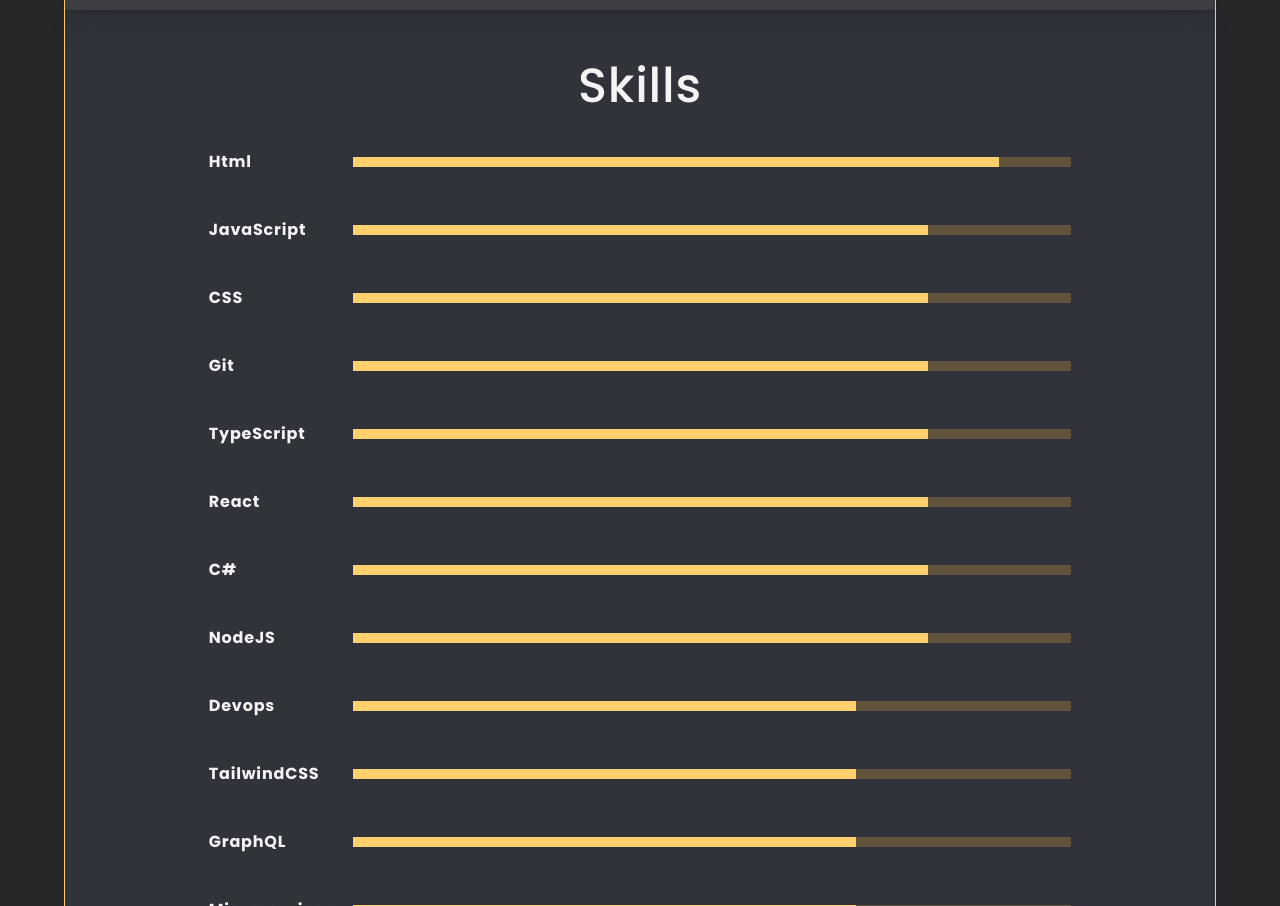
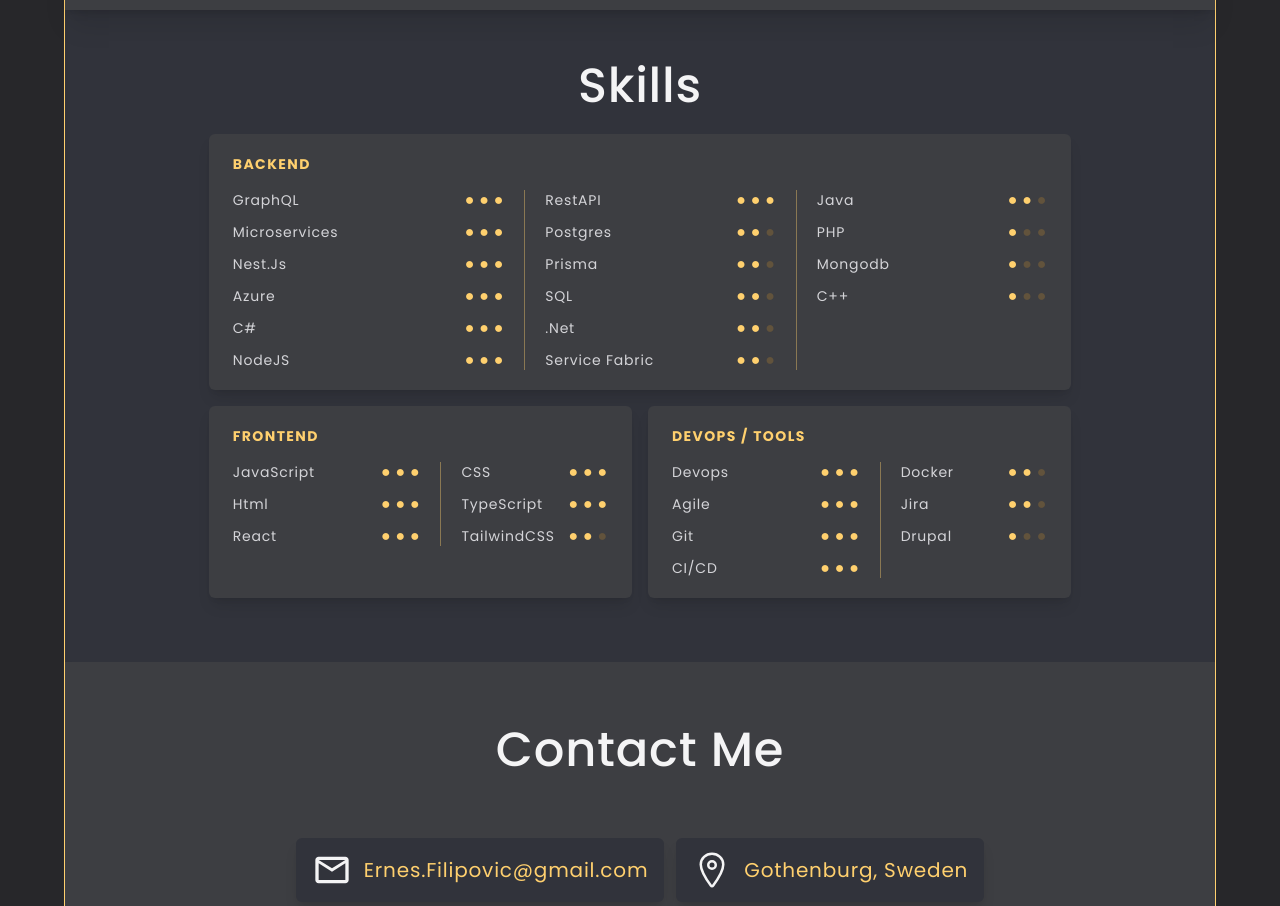
Before and after one commit to ErNoI/cv, a React (Vite) app: page / in a window 1280 px wide. Shown: the part 2840-3746 px from the top of the page. Built offline with nearby package versions, Linux system fonts and the light colour scheme.

Commit message:
Refactor Skills section and update SideNav for improved structure and responsiveness; introduce SkillsV2 component

```diff
--- a/src/App.tsx
+++ b/src/App.tsx
@@ -4,7 +4,7 @@ import About from "./Sections/About";
 import { Contact } from "./Sections/Contact";
 import { Experience } from "./Sections/Experience";
 import { Header } from "./Sections/Header";
-import { SkillList } from "./Sections/Skills";
+import { SkillsV2 } from "./Sections/SkillsV2";
 
 function App() {
   return (
@@ -13,7 +13,7 @@ function App() {
       <Header />
       <About />
       <Experience />
-      <SkillList />
+      <SkillsV2 />
       <Contact />
       {/* <ScrollTopButton /> */}
     </div>
--- a/src/Sections/Skills.tsx
+++ b/src/Sections/Skills.tsx
@@ -4,14 +4,13 @@ import { FC } from "react";
 
 export type skillProps = {
   skillName: string;
-  imgPath?: string;
   percentage?: number;
+  category?: "Frontend" | "Backend" | "DevOps / Tools";
 };
 
-export const Skill: FC<skillProps> = ({ imgPath, skillName }) => {
+export const Skill: FC<skillProps> = ({ skillName }) => {
   return (
     <div className="m-4 flex h-52 w-52 flex-col items-center justify-between rounded-2xl bg-secondary p-10 shadow-lg">
-      <img className="w-16" src={imgPath}></img>
       <h1 className="text-lg font-bold text-slate-100">{skillName}</h1>
     </div>
   );
--- /dev/null
+++ b/src/Sections/SkillsV2.tsx
@@ -0,0 +1,91 @@
+import { FC } from "react";
+import { skillData } from "@/data/StaticData";
+import { skillProps } from "./Skills";
+
+const CATEGORY_ORDER = ["Backend", "Frontend", "DevOps / Tools"] as const;
+
+const getTier = (percentage: number) => {
+  if (percentage <= 40) return 1;
+  if (percentage <= 70) return 2;
+  return 3;
+};
+
+const SkillRow: FC<skillProps> = ({ skillName, percentage = 0 }) => {
+  const tier = getTier(percentage);
+  return (
+    <div className="flex items-center justify-between gap-2">
+      <span className="text-sm text-zinc-300">{skillName}</span>
+      <div className="flex gap-1 shrink-0">
+        {[1, 2, 3].map((i) => (
+          <span key={i} className={`text-base leading-none ${i <= tier ? "text-action" : "text-accent"}`}>
+            ●
+          </span>
+        ))}
+      </div>
+    </div>
+  );
+};
+
+const SkillCategory: FC<{ name: string; skills: skillProps[]; cols?: number }> = ({
+  name,
+  skills,
+  cols = 2,
+}) => {
+  const sorted = [...skills].sort((a, b) => (b.percentage ?? 0) - (a.percentage ?? 0));
+  const colSize = Math.ceil(sorted.length / cols);
+  const columns = Array.from({ length: cols }, (_, i) =>
+    sorted.slice(i * colSize, (i + 1) * colSize)
+  );
+
+  return (
+    <div className="rounded-md bg-secondary px-6 py-5 shadow-lg">
+      <p className="mb-4 text-sm font-bold uppercase tracking-widest text-action">{name}</p>
+
+      {/* Mobile: single column */}
+      <div className="flex flex-col gap-3 sm:hidden">
+        {sorted.map((s) => (
+          <SkillRow key={s.skillName} skillName={s.skillName} percentage={s.percentage} />
+        ))}
+      </div>
+
+      {/* sm+: multi-column with dividers */}
+      <div className="hidden sm:flex gap-0">
+        {columns.map((col, i) => (
+          <div key={i} className="flex flex-1">
+            {i > 0 && <div className="mx-5 border-l border-action/40 self-stretch" />}
+            <div className="flex flex-1 flex-col gap-3">
+              {col.map((s) => (
+                <SkillRow key={s.skillName} skillName={s.skillName} percentage={s.percentage} />
+              ))}
+            </div>
+          </div>
+        ))}
+      </div>
+    </div>
+  );
+};
+
+export const SkillsV2: FC = () => {
+  const grouped = CATEGORY_ORDER.map((cat) => ({
+    name: cat,
+    skills: skillData.filter((s) => s.category === cat),
+  }));
+
+  return (
+    <div id="skills" className="pb-16 pt-7 shadow-inner">
+      <div className="flex flex-col items-center">
+        <div className="flex justify-center m-6">
+          <h1 className="text-5xl font-medium">Skills</h1>
+        </div>
+        <div className="mx-auto w-11/12 sm:w-3/4 flex flex-col gap-4">
+          <SkillCategory name="Backend" skills={grouped[0].skills} cols={3} />
+          <div className="grid gap-4 sm:grid-cols-2">
+            {grouped.slice(1).map((g) => (
+              <SkillCategory key={g.name} name={g.name} skills={g.skills} cols={2} />
+            ))}
+          </div>
+        </div>
+      </div>
+    </div>
+  );
+};
--- a/src/components/SideNav.tsx
+++ b/src/components/SideNav.tsx
@@ -1,20 +1,34 @@
-import { useEffect, useState } from "react";
-import { MdWorkOutline, MdCode, MdOutlineMailOutline, MdPersonOutline } from "react-icons/md";
+import { useEffect, useRef, useState } from "react";
+import {
+  MdWorkOutline,
+  MdCode,
+  MdOutlineMailOutline,
+  MdPersonOutline,
+} from "react-icons/md";
 
 const sections = [
-  { id: "about",      label: "About",      Icon: MdPersonOutline },
+  { id: "about", label: "About", Icon: MdPersonOutline },
   { id: "experience", label: "Experience", Icon: MdWorkOutline },
-  { id: "skills",     label: "Skills",     Icon: MdCode },
-  { id: "contact",    label: "Contact",    Icon: MdOutlineMailOutline },
+  { id: "skills", label: "Skills", Icon: MdCode },
+  { id: "contact", label: "Contact", Icon: MdOutlineMailOutline },
 ];
 
 export const SideNav = () => {
   const [activeId, setActiveId] = useState<string>("");
+  const scrollingToRef = useRef<string | null>(null);
+  const lockTimerRef = useRef<ReturnType<typeof setTimeout> | null>(null);
 
   useEffect(() => {
     const handleScroll = () => {
+      if (scrollingToRef.current) {
+        setActiveId(scrollingToRef.current);
+        return;
+      }
       // Near bottom → always highlight Contact
-      if (window.innerHeight + window.scrollY >= document.body.scrollHeight - 50) {
+      if (
+        window.innerHeight + window.scrollY >=
+        document.body.scrollHeight - 50
+      ) {
         setActiveId("contact");
         return;
       }
@@ -35,7 +49,14 @@ export const SideNav = () => {
 
   function handleClick(id: string) {
     const el = document.getElementById(id);
-    if (el) el.scrollIntoView({ behavior: "smooth" });
+    if (!el) return;
+    scrollingToRef.current = id;
+    setActiveId(id);
+    el.scrollIntoView({ behavior: "smooth" });
+    if (lockTimerRef.current) clearTimeout(lockTimerRef.current);
+    lockTimerRef.current = setTimeout(() => {
+      scrollingToRef.current = null;
+    }, 1000);
   }
 
   return (
@@ -43,7 +64,7 @@ export const SideNav = () => {
       {sections.map(({ id, label, Icon }) => (
         <div key={id} className="group relative flex items-center">
           {/* Tooltip — desktop only */}
-          <span className="pointer-events-none absolute right-12 hidden whitespace-nowrap rounded bg-action px-2 py-1 text-sm font-bold text-primary opacity-0 shadow transition-opacity duration-200 group-hover:opacity-100 sm:block">
+          <span className="pointer-events-none absolute right-12 hidden whitespace-nowrap rounded bg-secondary px-2 py-1 text-sm font-bold text-action opacity-0 shadow transition-opacity duration-200 group-hover:opacity-100 sm:block">
             {label}
           </span>
           {/* Icon button */}
@@ -56,7 +77,9 @@ export const SideNav = () => {
           >
             <Icon size={22} />
             {/* Label — mobile only */}
-            <span className="mt-0.5 text-[10px] font-medium sm:hidden">{label}</span>
+            <span className="mt-0.5 text-[10px] font-medium sm:hidden">
+              {label}
+            </span>
           </button>
         </div>
       ))}
--- a/src/data/StaticData.ts
+++ b/src/data/StaticData.ts
@@ -2,85 +2,35 @@ import { skillProps } from "@/Sections/Skills";
 import { AssignmentProps } from "@/components/Assignment";
 
 export const skillData: skillProps[] = [
-  {
-    imgPath: "",
-    skillName: ".Net",
-    percentage: 60,
-  },
-  {
-    imgPath: "",
-    skillName: "JavaScript",
-    percentage: 80,
-  },
-  {
-    skillName: "Html",
-    percentage: 90,
-  },
-  {
-    imgPath: "",
-    skillName: "CSS",
-    percentage: 80,
-  },
-  {
-    imgPath: "",
-    skillName: "Git",
-    percentage: 80,
-  },
-  {
-    imgPath: "",
-    skillName: "TypeScript",
-    percentage: 80,
-  },
-  {
-    imgPath: "",
-    skillName: "Devops",
-    percentage: 70,
-  },
-  {
-    imgPath: "",
-    skillName: "React",
-    percentage: 80,
-  },
-  {
-    imgPath: "",
-    skillName: "C#",
-    percentage: 80,
-  },
-  {
-    imgPath: "",
-    skillName: "Postgres",
-    percentage: 60,
-  },
-  {
-    imgPath: "",
-    skillName: "Mongodb",
-    percentage: 30,
-  },
-  {
-    imgPath: "",
-    skillName: "NodeJS",
-    percentage: 80,
-  },
-  {
-    imgPath: "",
-    skillName: "TailwindCSS",
-    percentage: 70,
-  },
-  {
-    imgPath: "",
-    skillName: "RestAPI",
-    percentage: 60,
-  },
-  {
-    imgPath: "",
-    skillName: "GraphQL",
-    percentage: 70,
-  },
-  {
-    imgPath: "",
-    skillName: "Microservices",
-    percentage: 70,
-  },
+  { skillName: ".Net", percentage: 60, category: "Backend" },
+  { skillName: "JavaScript", percentage: 90, category: "Frontend" },
+  { skillName: "Html", percentage: 90, category: "Frontend" },
+  { skillName: "CSS", percentage: 80, category: "Frontend" },
+  { skillName: "Git", percentage: 80, category: "DevOps / Tools" },
+  { skillName: "TypeScript", percentage: 80, category: "Frontend" },
+  { skillName: "Devops", percentage: 90, category: "DevOps / Tools" },
+  { skillName: "React", percentage: 90, category: "Frontend" },
+  { skillName: "C#", percentage: 80, category: "Backend" },
+  { skillName: "Postgres", percentage: 70, category: "Backend" },
+  { skillName: "Mongodb", percentage: 30, category: "Backend" },
+  { skillName: "NodeJS", percentage: 80, category: "Backend" },
+  { skillName: "TailwindCSS", percentage: 70, category: "Frontend" },
+  { skillName: "RestAPI", percentage: 80, category: "Backend" },
+  { skillName: "GraphQL", percentage: 90, category: "Backend" },
+  { skillName: "Microservices", percentage: 90, category: "Backend" },
+  { skillName: "Nest.Js", percentage: 90, category: "Backend" },
+  { skillName: "Prisma", percentage: 70, category: "Backend" },
+  { skillName: "Docker", percentage: 60, category: "DevOps / Tools" },
+  { skillName: "CI/CD", percentage: 80, category: "DevOps / Tools" },
+  { skillName: "SQL", percentage: 70, category: "Backend" },
+  { skillName: "Azure", percentage: 90, category: "Backend" },
+  { skillName: "Service Fabric", percentage: 50, category: "Backend" },
+  { skillName: "PHP", percentage: 40, category: "Backend" },
+  { skillName: "Java", percentage: 50, category: "Backend" },
+  { skillName: "C++", percentage: 30, category: "Backend" },
+  { skillName: "Agile", percentage: 90, category: "DevOps / Tools" },
+  { skillName: "Jira", percentage: 60, category: "DevOps / Tools" },
+  { skillName: "Drupal", percentage: 30, category: "DevOps / Tools" },
 ];
 
 export const assignmentData: AssignmentProps[] = [
@@ -105,11 +55,11 @@ export const assignmentData: AssignmentProps[] = [
   },
   {
     company: "Friday",
-    role: "Game Developer",
+    role: "Fullstack Developer",
     description:
-      "At Friday I started working with a new multiplayer horror VR game in Unreal engine 4. The team was developing the whole game logic from the ground - up close together with potential users. The work also involved developing AI functionalities and balanced maps to create good user experiences. I focused on developing the UI and world content, inviting users to really feel the game coming to life through the VR glasses.",
+      "I worked with the development of an accounting system that was designed to simplify the financial part of a company. The goal of the system was to support users with alarms, reminders and guidance to make accounting easier and more structured. The system handled different accounting flows and helped users keep track of important events and deadlines. The focus was to make the system easy to use and clear even for users without deeper accounting knowledge.",
     year: "2022",
-    tags: ["Unreal Engine 4", "C++", "Blueprints", "VR", "AI"],
+    tags: ["React", ".Net", "PostgreSQL", "Trello", "REST API"],
   },
   {
     company: "Toyota Material Handling",
```
